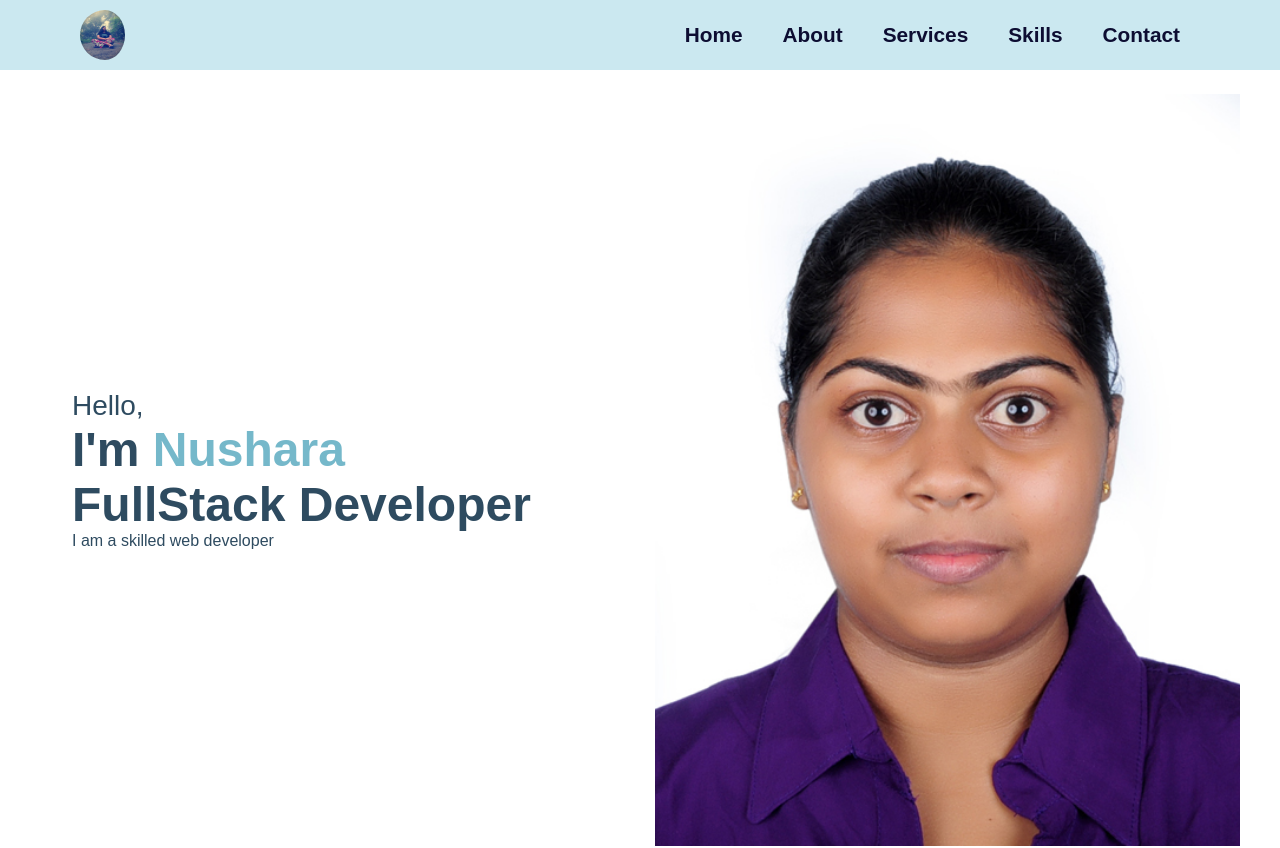
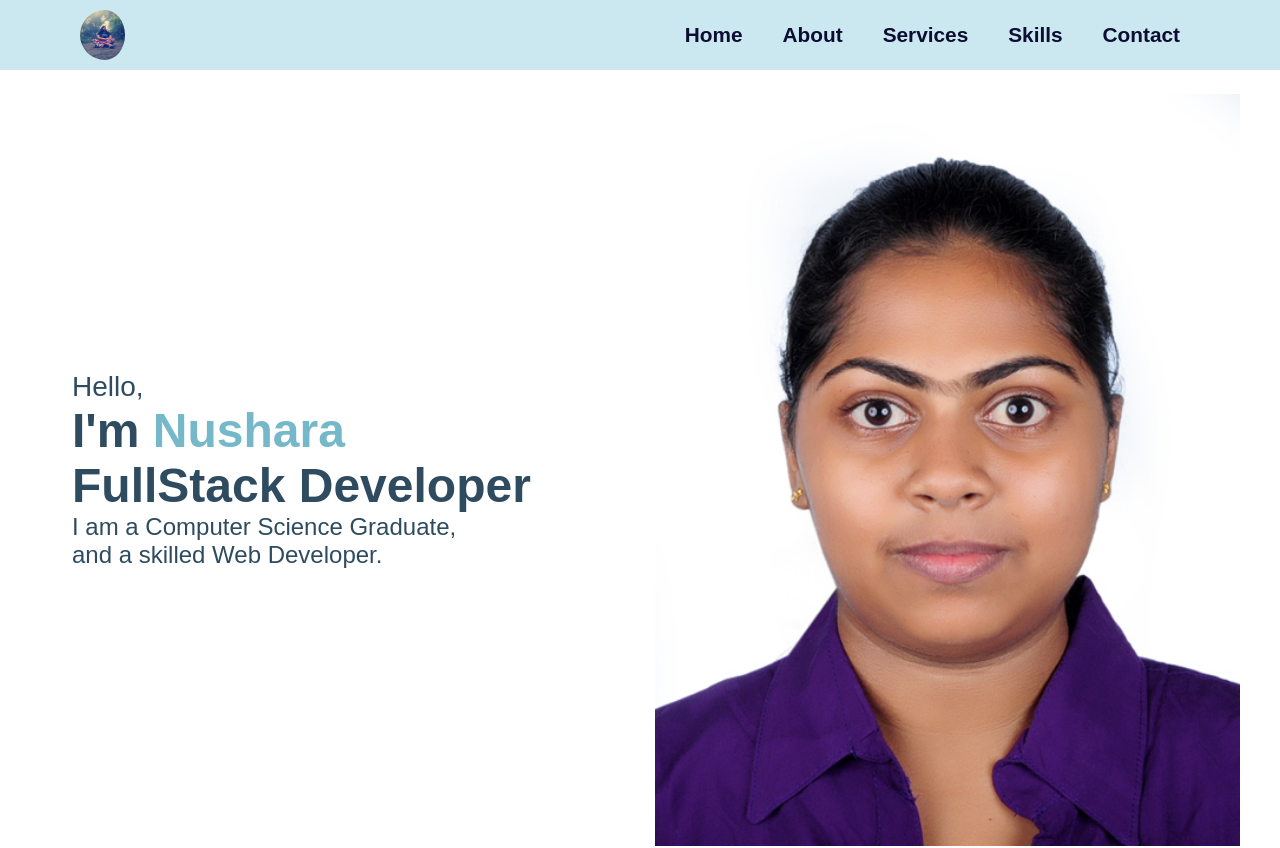
Before and after one commit to Nush100/My-Website, a React (Create React App) app: page / in a window 1280 px wide. Shown: the top 848 px of the page. Built offline with nearby package versions, Linux system fonts and the light colour scheme.

Commit message:
intro changes

```diff
--- a/src/components/Intro/Intro.css
+++ b/src/components/Intro/Intro.css
@@ -27,8 +27,8 @@
 }
 
 .introPara {
-    font-size: medium;
-    font-weight: 100;
+    font-size: 1.5rem;
+    font-weight: 200;
 }
 
 .introContent {
--- a/src/components/Intro/Intro.js
+++ b/src/components/Intro/Intro.js
@@ -12,7 +12,9 @@ const Intro = () => {
           <br/>
           FullStack Developer
         </span>
-        <p className="introPara">I am a skilled web developer</p>
+        <p className="introPara">I am a Computer Science Graduate, <br/>
+          and a skilled Web Developer.
+        </p>
       </div>
       <img src={profile} alt="background" className="bg"/>
     </section>
```
